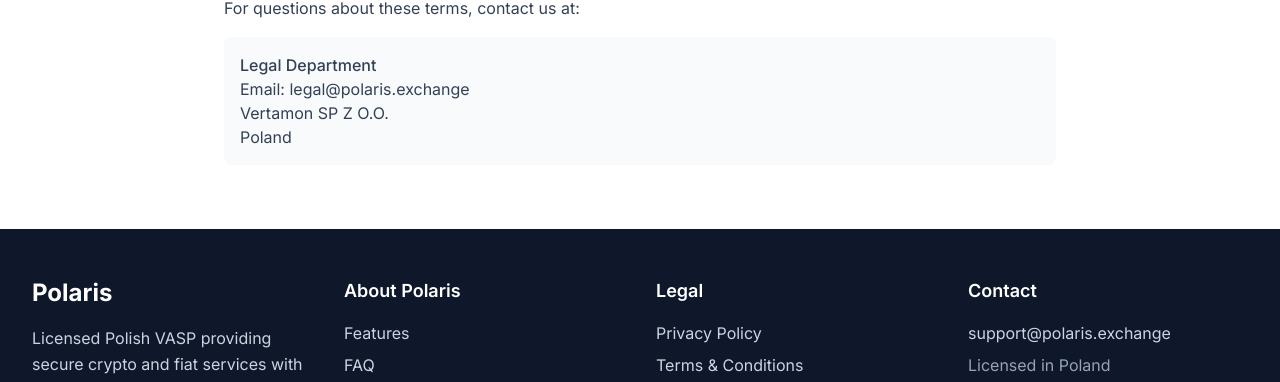
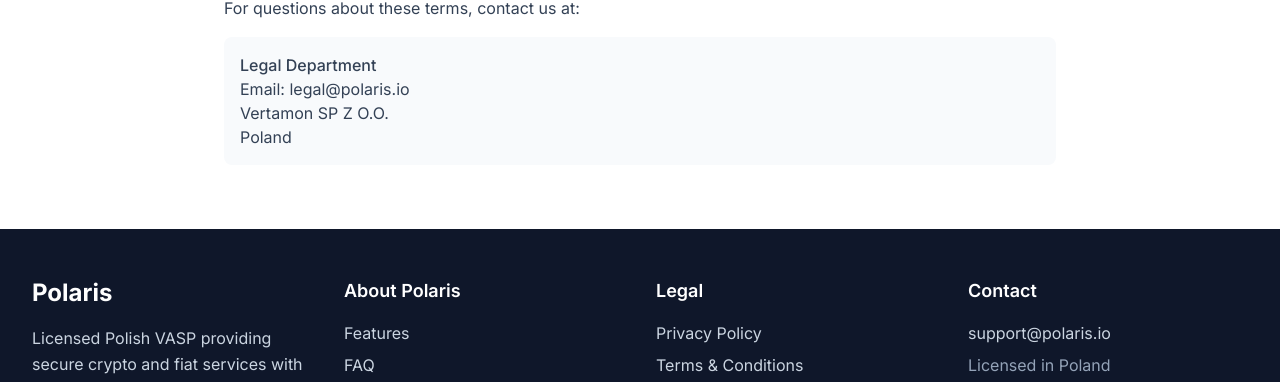
Before and after one commit to iabdulqadeer/polaris-crypto-gateway, a React (Vite) app: page /terms in a window 1280 px wide. Shown: the part 2164-2546 px from the top of the page. Built offline with nearby package versions, Linux system fonts and the light colour scheme.

Commit message:
Update email addresses to @polaris.io
Replaces all instances of @polaris.exchange email addresses with @polaris.io across the website, including footer, FAQ, Privacy Policy, Terms & Conditions, and mailto links.

```diff
--- a/src/components/FAQSection.tsx
+++ b/src/components/FAQSection.tsx
@@ -71,7 +71,7 @@ const FAQSection = () => {
         <div className="text-center mt-12">
           <p className="text-secondary-600 mb-4">Still have questions?</p>
           <a
-            href="mailto:support@polaris.exchange"
+            href="mailto:support@polaris.io"
             className="text-primary-900 hover:text-primary-700 font-medium transition-colors"
           >
             Contact our support team
--- a/src/components/Footer.tsx
+++ b/src/components/Footer.tsx
@@ -82,10 +82,10 @@ const Footer = () => {
             <h4 className="text-lg font-semibold">Contact</h4>
             <div className="space-y-2">
               <a
-                href="mailto:support@polaris.exchange"
+                href="mailto:support@polaris.io"
                 className="text-secondary-300 hover:text-white transition-colors block"
               >
-                support@polaris.exchange
+                support@polaris.io
               </a>
               <div className="text-secondary-400">
                 Licensed in Poland
--- a/src/pages/Privacy.tsx
+++ b/src/pages/Privacy.tsx
@@ -95,7 +95,7 @@ const Privacy = () => {
               </p>
               <div className="bg-secondary-50 p-4 rounded-lg">
                 <p className="text-secondary-700 font-medium">Privacy Officer</p>
-                <p className="text-secondary-700">Email: privacy@polaris.exchange</p>
+                <p className="text-secondary-700">Email: privacy@polaris.io</p>
                 <p className="text-secondary-700">Vertamon SP Z O.O.</p>
                 <p className="text-secondary-700">Poland</p>
               </div>
--- a/src/pages/Terms.tsx
+++ b/src/pages/Terms.tsx
@@ -119,7 +119,7 @@ const Terms = () => {
               </p>
               <div className="bg-secondary-50 p-4 rounded-lg">
                 <p className="text-secondary-700 font-medium">Legal Department</p>
-                <p className="text-secondary-700">Email: legal@polaris.exchange</p>
+                <p className="text-secondary-700">Email: legal@polaris.io</p>
                 <p className="text-secondary-700">Vertamon SP Z O.O.</p>
                 <p className="text-secondary-700">Poland</p>
               </div>
```
